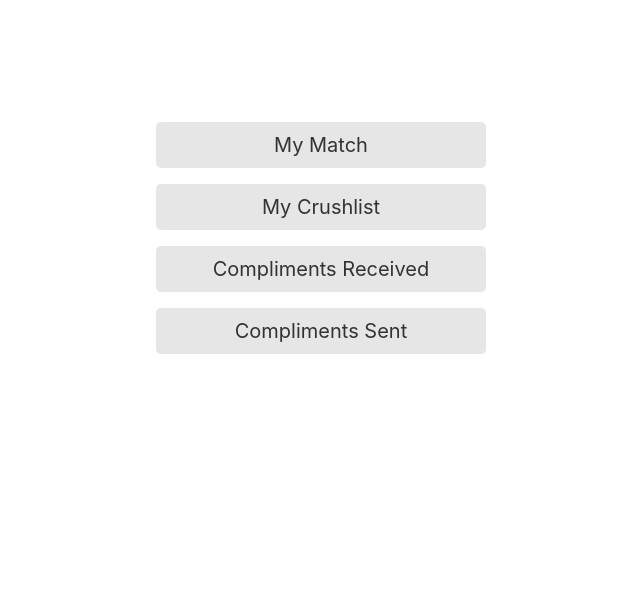
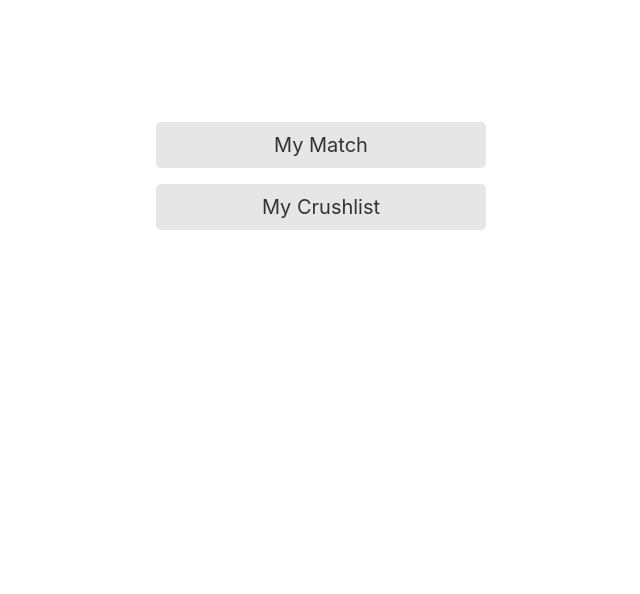
Before and after one commit to felixsundar/hidento_project, a Django app: template secretcrushapp/templates/secretcrushapp/user_home.html in a window 1280 px wide. Shown: the part 65-659 px from the top of the page, without its empty margins (319-959 px from the left). Run offline with Django 3.2, Linux system fonts and the light colour scheme; the template is opened without the code that fills it, so the values that code supplies are empty; some libraries are stand-ins or nearby versions.

Commit message:
remove links

```diff
--- a/secretcrushapp/templates/secretcrushapp/user_home.html
+++ b/secretcrushapp/templates/secretcrushapp/user_home.html
@@ -16,8 +16,8 @@
 <div style="width:50%">
     <a class="btn btn-block btn-light btn-lg mb-3" href="{% url 'match' %}"> My Match </a>
     <a class="btn btn-block btn-light btn-lg mb-3" href="{% url 'crushList' %}"> My Crushlist </a>
-    <a class="btn btn-block btn-light btn-lg mb-3" href="{% url 'receivedMessages' %}"> Compliments Received </a>
-    <a class="btn btn-block btn-light btn-lg mb-3" href="{% url 'sentMessages' %}"> Compliments Sent </a>
+<!--    <a class="btn btn-block btn-light btn-lg mb-3" href="{% url 'receivedMessages' %}"> Compliments Received </a>-->
+<!--    <a class="btn btn-block btn-light btn-lg mb-3" href="{% url 'sentMessages' %}"> Compliments Sent </a>-->
 </div>
 </div>
 </center>
--- a/secretcrushapp/templates/secretcrushapp/user_home_m.html
+++ b/secretcrushapp/templates/secretcrushapp/user_home_m.html
@@ -11,8 +11,8 @@
 
     <a class="btn btn-block btn-light btn-lg" href="{% url 'match' %}"> My Match </a>
     <a class="btn btn-block btn-light btn-lg" href="{% url 'crushList' %}"> My Crushlist </a>
-    <a class="btn btn-block btn-light btn-lg" href="{% url 'receivedMessages' %}"> Compliments Received </a>
-    <a class="btn btn-block btn-light btn-lg" href="{% url 'sentMessages' %}"> Compliments Sent </a>
+<!--    <a class="btn btn-block btn-light btn-lg" href="{% url 'receivedMessages' %}"> Compliments Received </a>-->
+<!--    <a class="btn btn-block btn-light btn-lg" href="{% url 'sentMessages' %}"> Compliments Sent </a>-->
 </div>
 </center>
 
```
